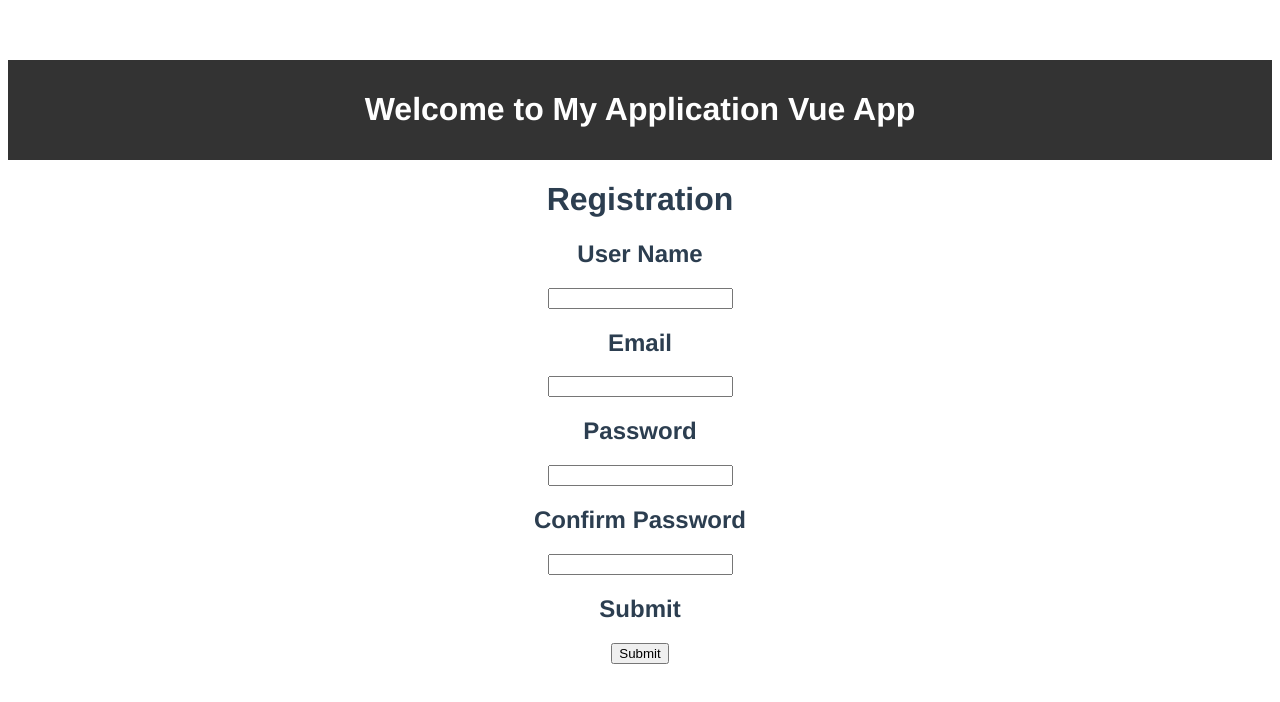
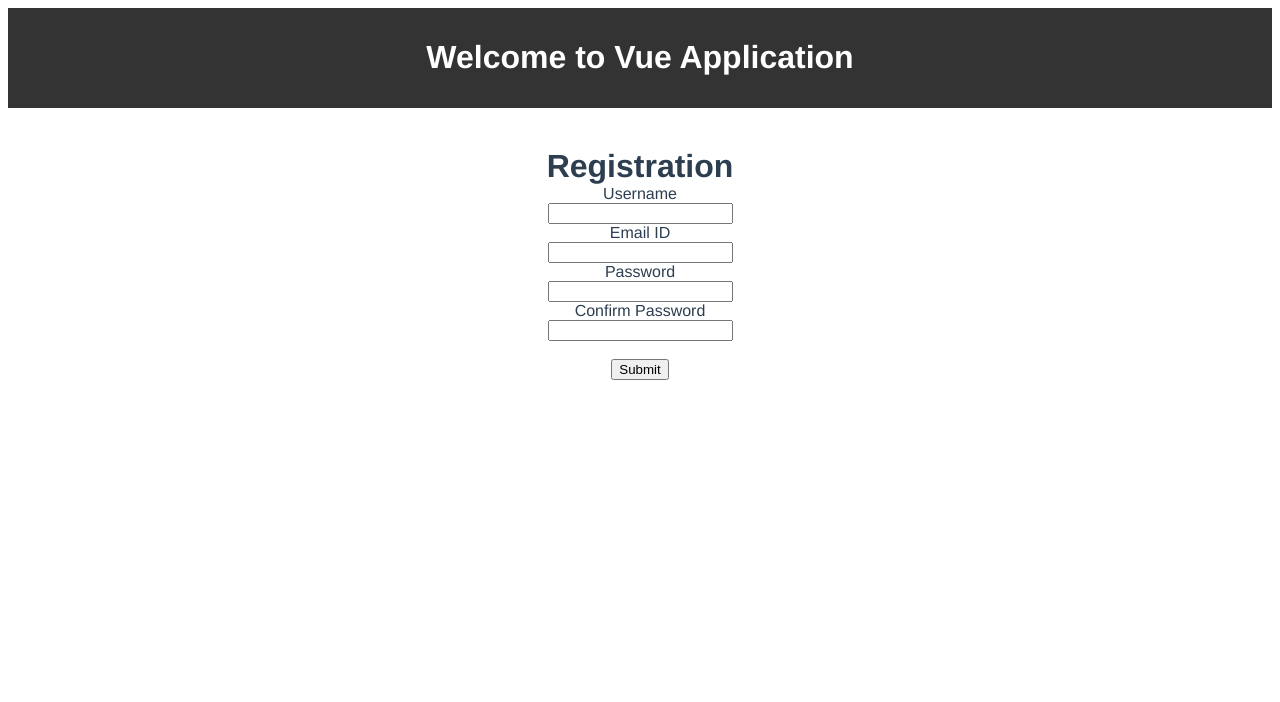
Before and after one commit to Anurag96/my-login-registration-Vue-app, a Vue app: page /#/ in a window 1280 px wide. Shown: the top 702 px of the page. Built offline with nearby package versions, Linux system fonts and the light colour scheme.

Commit message:
MAde changes in the code

```diff
--- a/src/App.vue
+++ b/src/App.vue
@@ -1,19 +1,19 @@
 <template>
   <div id="app">
-    <Header/>
-    <Registration msg=""/>
+  <!-- <router-link to="/registration">About</router-link>
+    <router-view></router-view> -->
+    <Registration/>
   </div>
 </template>
 
 <script>
 import Registration from './components/Registration.vue'
-import Header from './components/Header.vue';
 
 export default {
   name: 'App',
   components: {
-    Registration,
-    Header
+    Registration
+
   }
 }
 </script>
@@ -25,6 +25,6 @@ export default {
   -moz-osx-font-smoothing: grayscale;
   text-align: center;
   color: #2c3e50;
-  margin-top: 60px;
+  margin-top: 0px;
 }
 </style>
--- a/src/components/Header.vue
+++ b/src/components/Header.vue
@@ -1,9 +1,9 @@
 <template>
 <header class="header">
         <h1>
-            Welcome to My Application Vue App
+            Welcome to Vue Application
         </h1>
-    </header>
+</header>
 </template>
 
 <script>
@@ -13,14 +13,12 @@ export default {
 </script>
 
 <style scoped>
-.header {
+header {
     background: #333;
     color: #fff;
     text-align: center;
     padding: 10px;
+
 }
-.header a {
-    color: #fff;
-    padding-right: 5px;
-}
+
 </style>
--- a/src/components/Login.vue
+++ b/src/components/Login.vue
@@ -1,28 +1,39 @@
 <template>
-  <div>
-      <div>
-        <h2>User Name</h2>
-        <input type="text" v-model="userName" />
+ <div class="login">
+    <h1>Login</h1>
+
+    <div class="box">
+       <form id="login-form">
+      <!-- name -->
+      <div class="field">
+        <label class="label">User Name : </label>
+        <input type="text" class="input" name="userName">
       </div>
 
-      <div>
-        <h2>Email</h2>
-        <input type="text" v-model="email" />
-      </div>
-        <div>
-        <h2>Password</h2>
-        <input type="text" v-model="password" />
-      </div>
-        <div>
-        <h2>Confirm Password</h2>
-        <input type="text" v-model="confirmPassword" />
+      <!-- email -->
+      <div class="field">
+        <label class="label">Email : </label>
+        <input type="email" class="input" name="email">
       </div>
 
-      <div>
-        <h2>Submit</h2>
-        <input type="submit" value="Submit" v-on:click="submit" />
+      <div class="field">
+        <label class="label">Password : </label>
+        <input type="password" class="input" name="password">
       </div>
+
+      <div class="field">
+        <label class="label">Confirm Password : </label>
+        <input type="password" class="input" name="confirmPassword">
+      </div>
+
+      <!-- submit button -->
+      <div class="field has-text-right">
+        <button type="submit" class="button is-danger">Submit</button>
+      </div>
+    </form>
+    </div>
   </div>
+
 </template>
 
 <script>
--- a/src/components/Registration.vue
+++ b/src/components/Registration.vue
@@ -1,44 +1,59 @@
 <template>
-  <div class="registration">
-    <h1>{{ msg }}</h1>
+  <div>
+     <div><Header/></div>
     <h1>Registration</h1>
-        <div>
-        <h2>User Name</h2>
-        <input type="text" v-model="userName" />
+
+    <div class="box">
+       <form id="signup-form">
+
+      <div class="field">
+        <label class="label">Username </label><br>
+        <input type="text" class="input" name="userName">
       </div>
 
-      <div>
-        <h2>Email</h2>
-        <input type="text" v-model="email" />
-      </div>
-        <div>
-        <h2>Password</h2>
-        <input type="text" v-model="password" />
-      </div>
-        <div>
-        <h2>Confirm Password</h2>
-        <input type="text" v-model="confirmPassword" />
+      <div class="field">
+        <label class="label">Email ID </label><br>
+        <input type="email" class="input" name="email">
       </div>
 
-      <div>
-        <h2>Submit</h2>
-        <input type="submit" value="Submit" v-on:click="submit" />
+      <div class="field">
+        <label class="label">Password </label><br>
+        <input type="password" class="input" name="password">
       </div>
+
+      <div class="field">
+        <label class="label">Confirm Password </label><br>
+        <input type="password" class="input" name="confirmPassword">
+      </div>
+ <br>
+      <!-- submit button -->
+      <div class="field has-text-right">
+        <button type="submit" class="button is-danger">Submit</button>
+      </div>
+    </form>
+    </div>
   </div>
+
 </template>
 
 <script>
+import Header from './Header.vue'
+
 export default {
   name: 'Registration',
+  components:{Header},
   props: {
     msg: String
+  },data(){
+    return{
+
+    }
   }
 }
 </script>
 
-<!-- Add "scoped" attribute to limit CSS to this component only -->
 <style scoped>
-h3 {
+h1 {
   margin: 40px 0 0;
 }
 ul {
@@ -52,4 +67,11 @@ li {
 a {
   color: #42b983;
 }
+field {
+  float: left;
+width: 20%;
+}
+box {
+  margin: 1px;
+}
 </style>
--- a/src/main.js
+++ b/src/main.js
@@ -1,7 +1,25 @@
 import Vue from 'vue'
 import App from './App.vue'
+import Router from 'vue-router'
+import Login from './components/Login'
+import Registration from './components/Registration'
 
-Vue.config.productionTip = false
+Vue.use(Router)
+
+export default new Router({
+  routes: [
+    {
+      path: '/login',
+      name: 'Login',
+      component: Login
+    },
+    {
+      path: '/registration',
+      name: 'Registration',
+      component: Registration
+    }
+  ]
+})
 
 new Vue({
   render: h => h(App),
```
